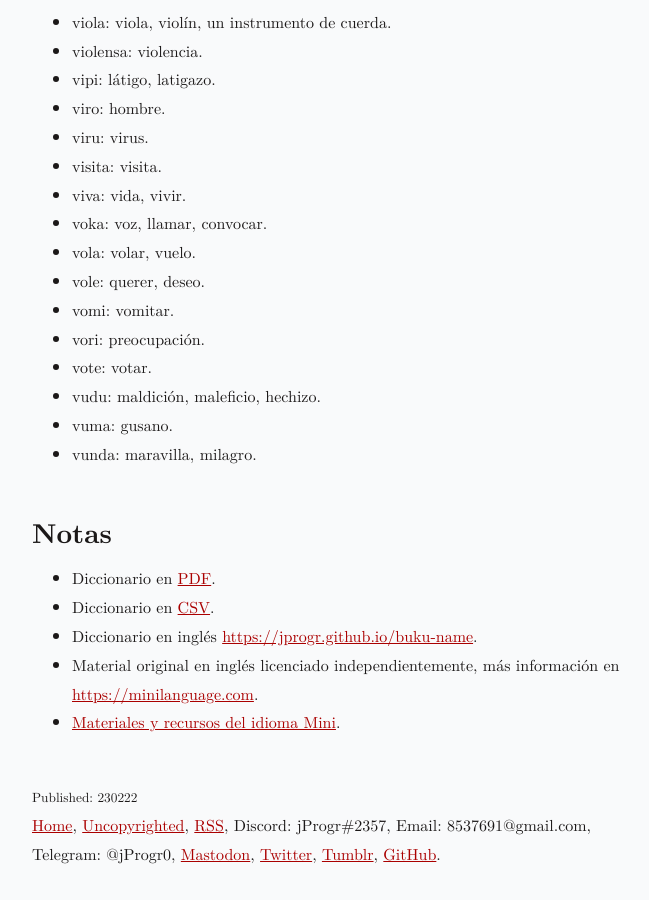
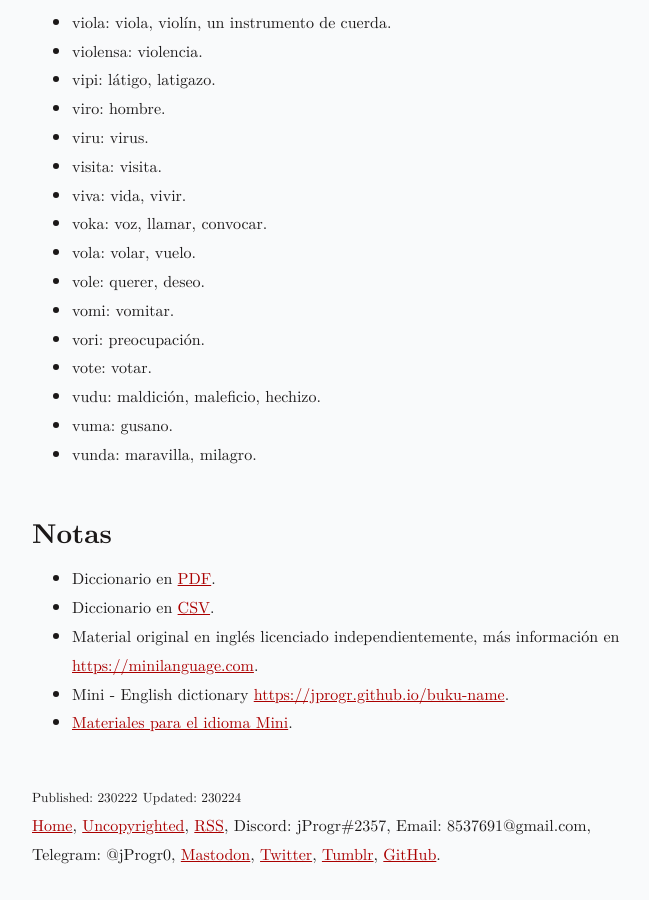
Before and after one commit to jProgr/jprogr.github.io, a Jekyll site: the page built from _posts/2023-02-22-diccionario-mini-espanol.md, in a window 1280 px wide and 900 px high, scrolled down 28352 px. Shown: the whole window, without its empty margins (308-957 px from the left). Built offline with Jekyll 4.4.1, drawn with Linux system fonts in a browser that asks for light colours.

Commit message:
Add content
Added "Materiales para el idioma Mini".

```diff
--- a/_posts/2023-02-22-diccionario-mini-espanol.md
+++ b/_posts/2023-02-22-diccionario-mini-espanol.md
@@ -2,6 +2,7 @@
 title: "Diccionario Mini-Español"
 permalink: /diccionario-mini-espanol
 custom_date: "230222"
+updated_date: "230224"
 ---
 
 # Diccionario Mini-Español
@@ -1008,6 +1009,6 @@ custom_date: "230222"
 
 - Diccionario en [PDF](/assets/bin/diccionario_mini_espanol.pdf).
 - Diccionario en [CSV](/assets/bin/diccionario_mini_espanol.csv).
-- Diccionario en inglés [https://jprogr.github.io/buku-name](/buku-name).
 - Material original en inglés licenciado independientemente, más información en [https://minilanguage.com](https://minilanguage.com).
-- [Materiales y recursos del idioma Mini](/mini-resources).
+- Mini - English dictionary [https://jprogr.github.io/buku-name](/buku-name).
+- [Materiales para el idioma Mini](/mini-materiales).
```
Also changed, not shown: _posts/2023-02-05-mini-resources.md (+5 -2 lines), _posts/2023-02-24-mini-materiales.md (added, +19 -0 lines), index.md (+1 -0 lines), 1 other file.
